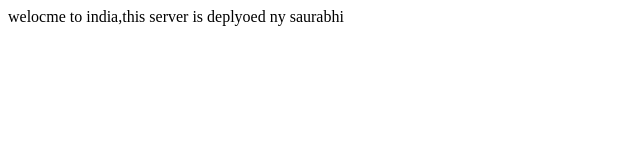
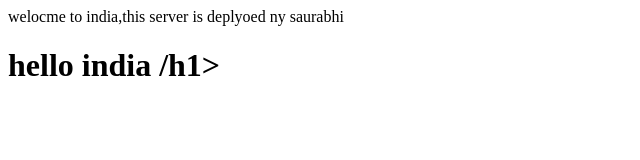
Before and after one commit to santuscg/veer, a plain HTML site: page index.html in a window 1280 px wide. Shown: the whole page, without its empty margins (0-640 px from the left). Drawn offline with Linux system fonts and the light colour scheme.

Commit message:
edit html code by saurabh

```diff
--- a/index.html
+++ b/index.html
@@ -1 +1,2 @@
 welocme to india,this server is deplyoed ny saurabhi
+<h1> hello india /h1>
```
